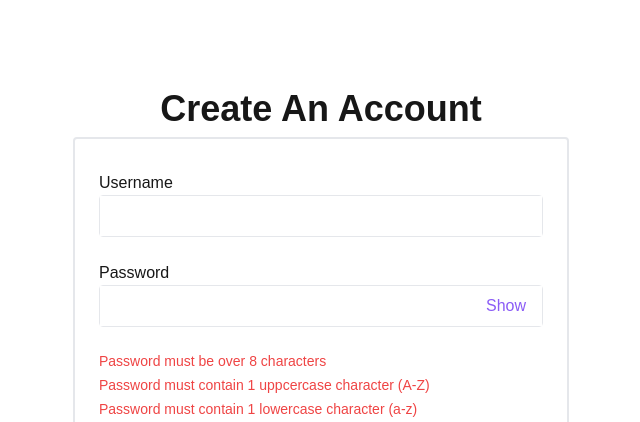
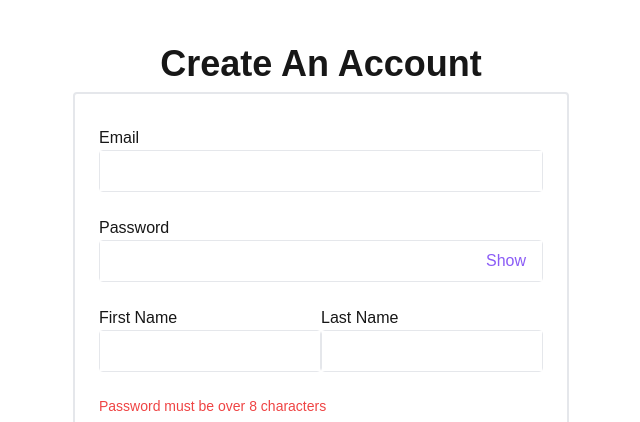
Before and after one commit to Jacksonwrk3/fitaio, a Next.js app: page /auth/signup in a window 1280 px wide. Shown: the top 422 px of the page, without its empty margins (319-959 px from the left). Built offline with nearby package versions, Linux system fonts and the light colour scheme; no server answers.

Commit message:
Changed routing for import of capitalizeFirstLetter function

```diff
--- a/src/app/auth/signup/page.tsx
+++ b/src/app/auth/signup/page.tsx
@@ -1,8 +1,10 @@
 "use client";
-import { Button, TextInput } from "../../components/index";
+import { Button, TextInput, Toast } from "../../components/index";
 import Link from "next/link";
 import { googleSignUp } from "@/app/actions/auth/index";
 import React, { useEffect, useState } from "react";
+import { capitalizeFirstLetter } from "@/app/util/stringUtils";
+import { createClient } from "@/app/util/supabase/client";
 import {
   hasLowercase,
   hasUppercase,
@@ -10,20 +12,27 @@ import {
   validLength,
   hasNumber,
 } from "@/app/util/validation";
+import { useToast } from "@/app/hooks";
+import { create } from "domain";
 /**
  * @TODO Error handle for google sign up
  */
 const SignUp = () => {
-  const [username, setUsername] = useState("");
+  const [email, setEmail] = useState("");
   const [password, setPassword] = useState("");
+  const [firstName, setFirstName] = useState("");
+  const [lastName, setLastName] = useState("");
   const [containsValidLength, setContainsValidLength] = useState(false);
   const [containsUppercase, setContainsUppercase] = useState(false);
   const [containsSymbol, setContainsSymbol] = useState(false);
   const [containsNumber, setContainsNumber] = useState(false);
   const [containsLowercase, setContainsLowercase] = useState(false);
   const [disableSignup, setDisableSignup] = useState(true);
-  const usernameOnChange = (e: React.ChangeEvent<HTMLInputElement>) => {
-    setUsername(e.target.value);
+
+  const supabase = createClient();
+  const { openToast } = useToast();
+  const emailOnChange = (e: React.ChangeEvent<HTMLInputElement>) => {
+    setEmail(e.target.value);
   };
 
   const passwordOnChange = (e: React.ChangeEvent<HTMLInputElement>) => {
@@ -58,11 +67,60 @@ const SignUp = () => {
     );
   };
 
+  const firstNameOnChange = (e: React.ChangeEvent<HTMLInputElement>) => {
+    const fName = e.target.value;
+    setFirstName(fName);
+  };
+
+  const lastNameOnChange = (e: React.ChangeEvent<HTMLInputElement>) => {
+    const lName = e.target.value;
+    setLastName(lName);
+  };
+
+  const customRegister = async () => {
+    //Capitalizes first letter of firstName
+    const fName = capitalizeFirstLetter(firstName);
+    //Capitalizes first letter of lastName
+    const lName = capitalizeFirstLetter(lastName);
+    //Combines firstName and lastName to make full name
+    const fullName = `${fName} ${lName}`;
+    //Signs up via supabase client
+    const { error } = await supabase.auth.signUp({
+      email: email,
+      password: password,
+      options: {
+        data: {
+          full_name: fullName,
+        },
+      },
+    });
+    //Opens toast if there's error
+    if (error) {
+      openToast(
+        <Toast
+          status="error"
+          title="Sign-up error"
+          description={error.message}
+        />,
+        5000
+      );
+    }
+  };
+
   const googleRegister = async () => {
     try {
       const res = await googleSignUp();
     } catch (error) {
+      // Displays error toast with description if google sign up fails
       let errorMsg = (error as Error).message;
+      openToast(
+        <Toast
+          status="error"
+          title="Sign-up error"
+          description={`${errorMsg}`}
+        />,
+        5000
+      );
     }
   };
   return (
@@ -71,12 +129,12 @@ const SignUp = () => {
         <h1 className=" font-bold text-4xl text-center">Create An Account</h1>
         <form className="border-2 border-grayPrimary rounded px-6 py-8 m-2  space-y-6">
           <div>
-            <label htmlFor="username">Username</label>
+            <label htmlFor="email">Email</label>
             <TextInput
-              id="username"
-              value={username}
+              id="email"
+              value={email}
               onChange={(e) => {
-                usernameOnChange(e);
+                emailOnChange(e);
               }}
             />
           </div>
@@ -90,6 +148,28 @@ const SignUp = () => {
                 passwordOnChange(e);
               }}
             />
+          </div>
+          <div className="flex flex-col space-y-6 xs:flex-row xs:space-y-0 xs:justify-between">
+            <div>
+              <label htmlFor="first-name">First Name</label>
+              <TextInput
+                id="first-name"
+                value={firstName}
+                onChange={(e) => {
+                  firstNameOnChange(e);
+                }}
+              />
+            </div>
+            <div>
+              <label htmlFor="last-name">Last Name</label>
+              <TextInput
+                id="last-name"
+                value={lastName}
+                onChange={(e) => {
+                  lastNameOnChange(e);
+                }}
+              />
+            </div>
           </div>
           <div className="text-sm space-y-1">
             <p
@@ -121,7 +201,8 @@ const SignUp = () => {
               width="full"
               disabled={disableSignup}
               onClick={(e) => {
-                e?.preventDefault();
+                e!.preventDefault();
+                customRegister();
               }}
             >
               Sign Up
@@ -144,7 +225,6 @@ const SignUp = () => {
               width="full"
               variant="outlined"
               onClick={(e) => {
-                console.log("clicked");
                 e!.preventDefault();
                 googleRegister();
               }}
```
